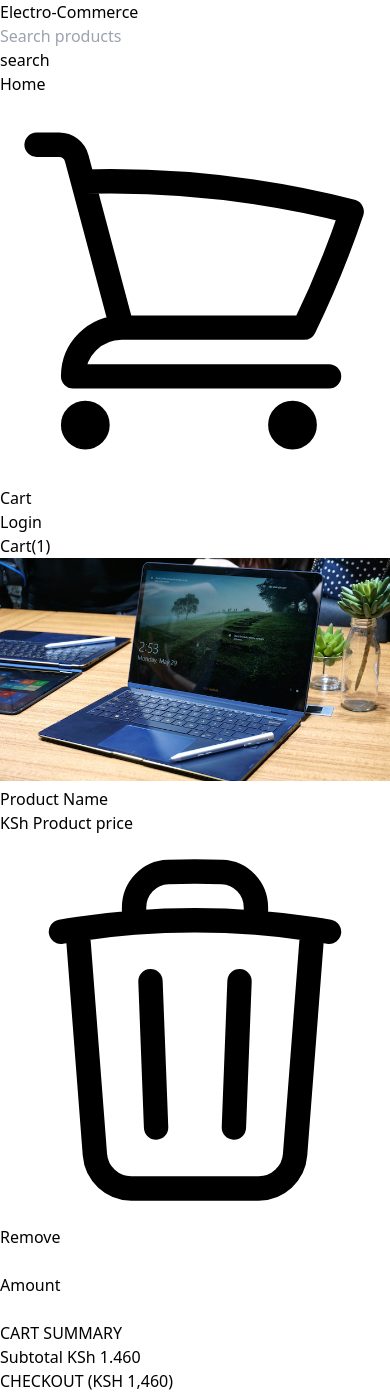
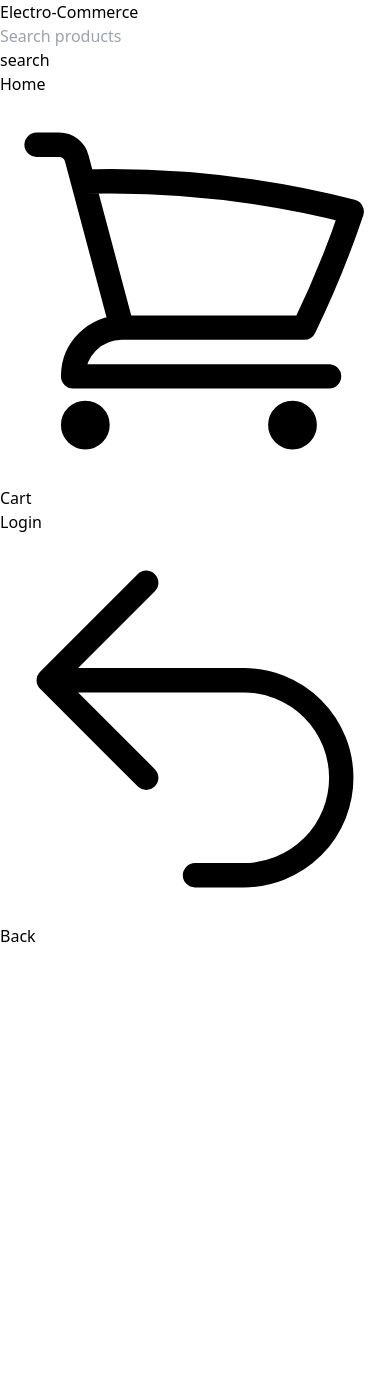
Before and after one commit to PhillipNzau/electro-commerce, a React (Vite) app: page /cart in a window 390 px wide. After the commit the page ends 948 px from the top, so only its background shows below. Built offline with nearby package versions, Linux system fonts and the light colour scheme; data requests are answered from the project's data file.

Commit message:
adding to cart working

```diff
--- a/db.json
+++ b/db.json
@@ -1,62 +1,62 @@
 {
   "products": [
     {
-        "id": "0",
+        "id": 0,
         "productName": "Huawei MateBook X Pro",
         "image": "/huawei-matebook-pro.jpg",
         "cpu": "Intel Core i7, 8th generation",
         "ram": "8GB",
         "storage": "512 GB SSD",
         "screen": "13.9-inch, 3K (3,000 x 2,080)",
-        "price": "1499",
+        "price": "1,499",
         "rating": 4.5,
         "description": "The Huawei MateBook X Pro is our pick for the best laptop money can buy in 2018. This is a gorgeously-designed laptop with a stunning screen (albeit with a rather odd aspect ratio), and it comes packed with cutting edge components that allows it to perform brilliantly, and a battery life that runs rings around many of its rivals. It also has a very competitive price, giving you features, design and performance for quite a bit less money."
     },
     {
-        "id": "1",
+        "id": 1,
         "productName": "Apple Macbook Pro 2018",
         "image": "/macbook-pro-15.jpg",
         "cpu": "6-core Intel i7, 8th generation",
         "ram": "16GB",
         "storage": "1TB GB SSD",
         "screen": "15-inch Retina display",
-        "price": "3199",
+        "price": "3,199",
         "rating": 3.5,
         "description": "If you're after the latest and greatest laptop from Apple, we suggest you look into the 2018 model of the 15-inch MacBook Pro with Touch Bar. The headline Touch Bar – a thin OLED display at the top of the keyboard which can be used for any number of things, whether that be auto-suggesting words as you type or offering Touch ID so you can log in with just your fingerprint – is of course included. It's certainly retained Apple's sense of style, but it comes at a cost. This is a pricey machine, so you may want to consider one of the Windows alternatives. But, if you're a steadfast Apple diehard, this is definitely the best laptop for you!"
     },
     {
-        "id": "2",
+        "id": 2,
         "productName": "Dell XPS 13",
         "image": "/dell-xps-13.png",
         "cpu": "Intel Core i7, 8th generation",
         "ram": "16GB",
         "storage": "512 GB SSD",
         "screen": "13.3-inch, Full HD",
-        "price": "1199",
+        "price": "1,199",
         "rating": 5,
         "description": "The Dell XPS 13 is an absolutely brilliant laptop. The 2018 version rocks an 8th-generation Intel Core i5 or i7 processor and a bezel-less ‘Infinity Edge’ display, this Dell XPS 13 continues to be the most popular Windows laptop in the world. What’s more, there’s a wide range of customization options, so you can really make the Dell XPS 13 the best laptop for your needs. "
     },
     {
-        "id": "3",
+        "id": 3,
         "productName": "Asus ZenBook Flip S",
         "image": "/asus-zenbook-flip-s.jpg",
         "cpu": "Intel Core i7, 8th generation",
         "ram": "16GB",
         "storage": "512 GB SSD",
         "screen": "13.3-inch, Full HD touchscreen",
-        "price": "1399",
+        "price": "1,399",
         "rating": 4.5,
         "description": "Asus has struck gold with its new refresh of its ZenBook Flip S 2-in-1 laptop. With a new Kaby Lake R 8th-generation processor powering the device, plenty of RAM and a super-fast PCIe SSD in certain models, this is an absolutely stunning laptop. Its 2-in-1 design means you can use it as both a laptop and a tablet, and while it's not as affordable as some other machines, if you have the budget you'll be really happy with this fantastic device."
     },
     {
-        "id": "4",
+        "id": 4,
         "productName": "Samsung Notebook 9",
         "image": "/samsung-notebook-9.jpg",
         "cpu": "Intel Core i7, 8th generation",
         "ram": "16GB",
         "storage": "256 GB SSD",
         "screen": "15-inch, Full HD",
-        "price": "1499",
+        "price": "1,499",
         "rating": 4,
         "description": "While it may not have the best keyboard in the world, the Samsung Notebook 9 is still one of the best laptops you can buy in 2018. Packed with more horsepower than some MacBook Pros,but at a much lower price, Samsung has crafted a laptop that has just as much substance as it does style. Plus, on top of its killer specs, it’s lightweight and thin, making this one of the most portable 15-inch laptops you can buy today."
     }
--- a/src/App.jsx
+++ b/src/App.jsx
@@ -10,21 +10,29 @@ const Register = lazy(() => import("./pages/Register"));
 const Cart = lazy(() => import("./components/Cart"));
 
 function App() {
-  const [product, setProduct] = useState();
-  const [products, setProducts] = useState([]);
+  const [isInitialRender, setIsInitialRender] = useState(true);
   const [searchQuery, setSearchQuery] = useState("");
 
+  const [product, setProduct] = useState();
   const [cartProducts, setCartProducts] = useState([]);
 
+  const [products, setProducts] = useState([]);
+
   const handleAddToCart = (productId) => {
-    console.log("chikaa", productId);
     setProduct(productId);
-    console.log("set product id app", product);
 
-    setCartProducts((prevCartProducts) => [...prevCartProducts, product]);
+    setCartProducts((prevCartProducts) => [...prevCartProducts, productId]);
+  };
+
+  useEffect(() => {
+    if (isInitialRender) {
+      setIsInitialRender(false);
+      return;
+    }
 
     console.log("set cart product id app", cartProducts);
-  };
+  }, [product, cartProducts]);
+
   useEffect(() => {
     fetch("http://localhost:3001/products")
       .then((response) => response.json())
@@ -61,7 +69,7 @@ function App() {
           />
           <Route path="login" element={<Login />} />
           <Route path="register" element={<Register />} />
-          <Route path="cart" element={<Cart />} />
+          <Route path="cart" element={<Cart productsId={cartProducts} />} />
         </Route>
       </Routes>
     </Router>
--- a/src/components/Cart.jsx
+++ b/src/components/Cart.jsx
@@ -1,14 +1,63 @@
-import React from "react";
+import React, { useState, useEffect } from "react";
+
 import Button from "./Button";
 import { LazyLoadImage } from "react-lazy-load-image-component";
 import "react-lazy-load-image-component/src/effects/blur.css";
+import { useNavigate, useLocation } from "react-router-dom";
 
-const Cart = () => {
+const Cart = ({ productsId }) => {
+  const [products, setProducts] = useState([]);
+
+  useEffect(() => {
+    fetch("http://localhost:3001/products")
+      .then((response) => response.json())
+      .then((data) => {
+        setProducts(data);
+      })
+      .catch((error) => {
+        console.error("Error fetching products:", error);
+      });
+  }, []);
+
+  // Actual filter
+  const filterArrayByIds = (array, ids) => {
+    const numericIds = Array.from(ids).map((id) => parseInt(id));
+    return array.filter((item) => numericIds.includes(item.id));
+  };
+  const filteredArray = filterArrayByIds(products, productsId);
+
+  const navigate = useNavigate();
+
   return (
-    <div className="grid grid-cols-1 md:grid-cols-6 gap-4 m-4">
-      <div className="col-span-1 md:col-span-5 bg-white rounded-md shadow-sm py-4 border ">
+    <>
+      <div
+        className="p-4 w-44 mx-4 border border-transparent  flex justify-start items-center gap-4 transition-all duration-300 group hover:border-gray-300 hover:cursor-pointer"
+        onClick={() => navigate(-1)}
+      >
+        <svg
+          xmlns="http://www.w3.org/2000/svg"
+          fill="none"
+          viewBox="0 0 24 24"
+          strokeWidth={1.5}
+          stroke="currentColor"
+          className="w-6 h-6 transition-all duration-300 group-hover:w-8 "
+        >
+          <path
+            strokeLinecap="round"
+            strokeLinejoin="round"
+            d="M9 15L3 9m0 0l6-6M3 9h12a6 6 0 010 12h-3"
+          />
+        </svg>
+        Back
+      </div>
+      {filteredArray.map((product) => (
+        <div
+          key={product.id}
+          className="grid grid-cols-1 md:grid-cols-10 gap-4 m-4"
+        >
+          <div className="col-span-1 md:col-span-7 bg-white rounded-md shadow-sm py-4 border ">
             <div className="border-b">
-          <p className="p-4">Cart(1)</p>
+              <p className="p-2">Cart({productsId.length})</p>
             </div>
             <div className="p-4 space-y-4">
               <div className="flex items-center justify-between">
@@ -16,12 +65,12 @@ const Cart = () => {
                   <LazyLoadImage
                     effect="blur"
                     className="w-20 h-20"
-                src="/asus-zenbook-flip-s.jpg"
-                alt="product image"
+                    src={product.image}
+                    alt={product.productName}
                   />
-              <p>Product Name</p>
+                  <p>{product.productName}</p>
                 </div>
-            <p>KSh Product price</p>
+                <p>KSh {product.price}</p>
               </div>
               <div className="flex items-center   justify-between">
                 <p className="flex items-center gap-2 text-orange-400 transition duration-300 hover:text-orange-500 hover:cursor-pointer ">
@@ -82,20 +131,22 @@ const Cart = () => {
               </div>
             </div>
           </div>
-      <div className="col-span-1 md:col-span-1 bg-white rounded-md shadow-sm py-4 border space-y-4 flex flex-col justify-center ">
+          <div className="col-span-1 md:col-span-3 bg-white rounded-md shadow-sm py-4 border space-y-4  ">
             <div className="border-b text-center">
               <p className="p-2">CART SUMMARY</p>
             </div>
             <div className="border-b">
               <p className="p-2 flex items-center justify-between text-sm">
-            Subtotal <span className="text-xl">KSh 1.460</span>
+                Subtotal <span className="text-xl">KSh {product.price}</span>
               </p>
             </div>
             <div className="mx-6">
-          <Button text="CHECKOUT (KSH 1,460)" />
+              <Button text={`CHECKOUT (KSH ${product.price})`} />
             </div>
           </div>
         </div>
+      ))}
+    </>
   );
 };
 
--- a/src/components/Header.jsx
+++ b/src/components/Header.jsx
@@ -47,7 +47,7 @@ const Header = ({ searchQuery, onChange }) => {
         </div>
       </nav>
 
-      <div className="md:w-1/2 mx-auto py-6 bg-white">
+      <div className="md:w-1/2 h-[85vh] overflow-hidden overflow-y-scroll  mx-auto py-6 bg-white">
         <Suspense fallback={<Loading />}>
           <Outlet />
         </Suspense>
--- a/src/components/SelectedProduct.jsx
+++ b/src/components/SelectedProduct.jsx
@@ -80,7 +80,6 @@ const SelectedProduct = ({ onClick }) => {
               svg={cartSvg.icon}
               text="Add to cart"
               onClick={() => {
-                setAdded(true);
                 onClick(product.id);
               }}
             />
--- a/src/pages/Home.jsx
+++ b/src/pages/Home.jsx
@@ -21,11 +21,12 @@ const Home = ({ onClick, products }) => {
           {products.map((product) => (
             <div
               key={product.id}
-              onClick={(e) => {
-                e.stopPropagation();
+              className="bg-white p-6 shadow-md rounded-md transition duration-300 transform hover:-translate-y-1 hover:shadow-lg hover:cursor-pointer"
+            >
+              <div
+                onClick={() => {
                   handleOnClick(product.id);
                 }}
-              className="bg-white p-6 shadow-md rounded-md transition duration-300 transform hover:-translate-y-1 hover:shadow-lg hover:cursor-pointer"
               >
                 <LazyLoadImage
                   effect="blur"
@@ -41,12 +42,13 @@ const Home = ({ onClick, products }) => {
                     {product.description}
                   </p>
                   <p className="text-lg font-semibold mt-4">${product.price}</p>
-                {/* <Button
+                </div>
+              </div>
+              <Button
                 text="Add to Cart"
                 width={150}
                 onClick={() => onClick(product.id)}
-                /> */}
-              </div>
+              />
             </div>
           ))}
         </div>
```
Lines whose indentation alone changed are shown as unchanged.
